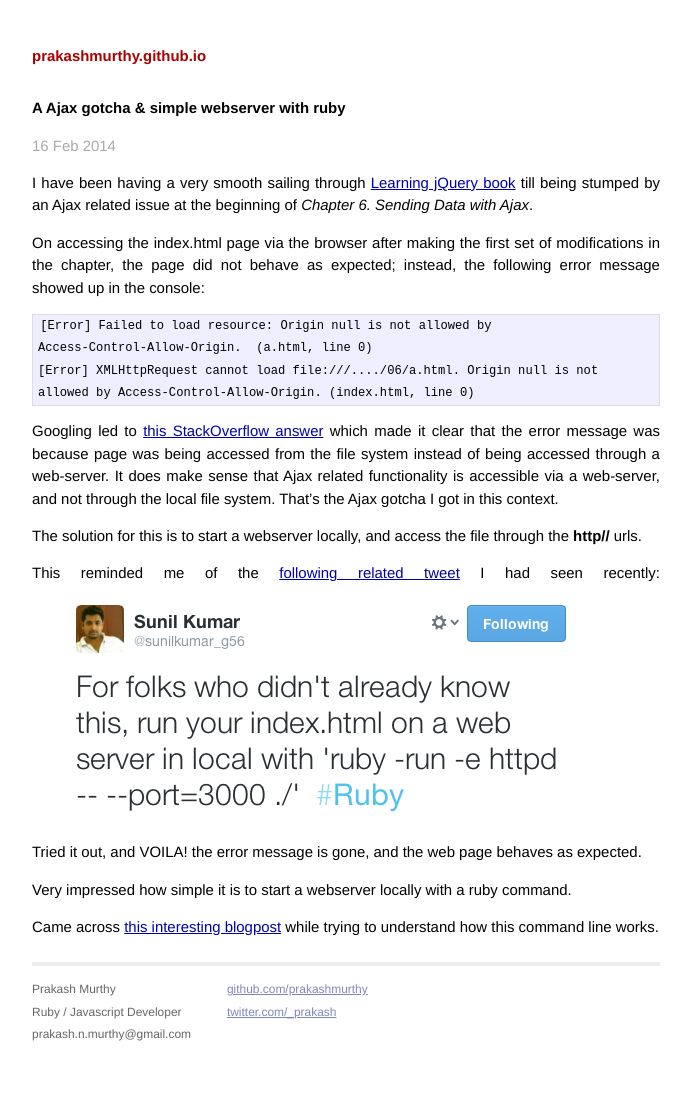
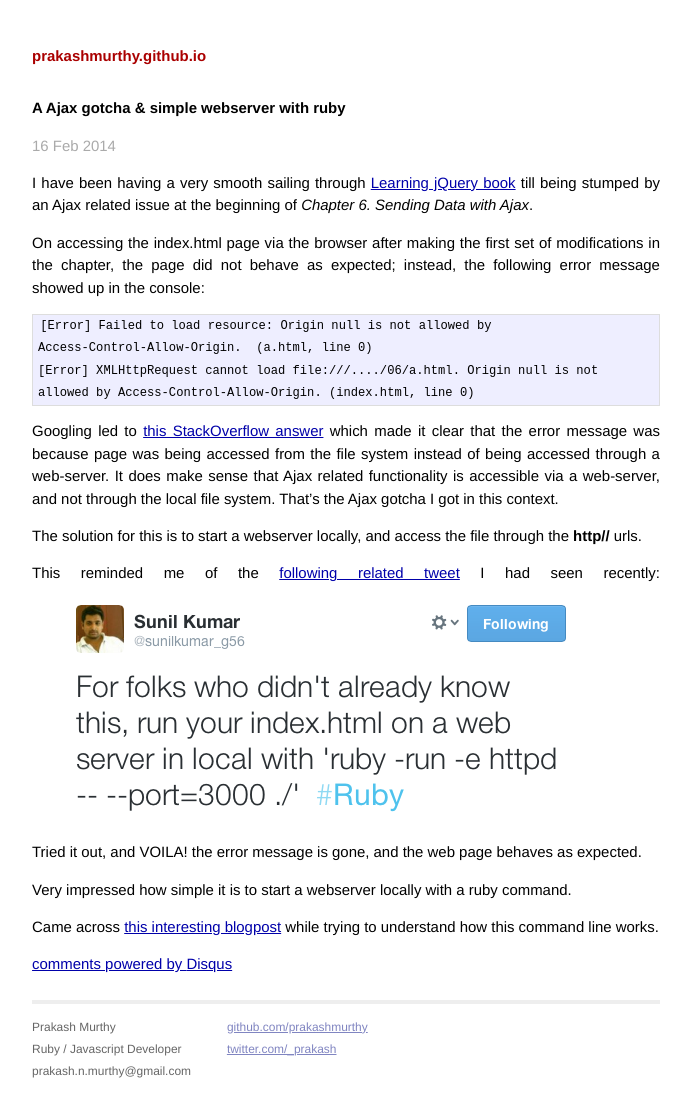
Before and after one commit to prakashmurthy/prakashmurthy.github.io, a Jekyll site: the page built from _posts/2014-02-16-A-Ajax-gotcha-and-a-simple-ruby-web-server.md, in a window 1280 px wide. Shown: the whole page, without its empty margins (294-985 px from the left). Built offline with Jekyll 4.4.1, drawn with Linux system fonts in a browser that asks for light colours; Markdown is read by kramdown in place of the engine named in the settings; comment, search, counter and statistics services are not loaded; before the commit the page ends 1057 px from its top, so only the background shows below that; some of the changed lines change nothing that is shown.

Commit message:
Added disqus for commenting

```diff
--- a/_layouts/post.html
+++ b/_layouts/post.html
@@ -5,5 +5,20 @@
 <p class="meta">{{ page.date | date_to_string }}</p>
 
 <div class="post">
-{{ content }}
+  {{ content }}
+  <div id="disqus_thread"></div>
+  <script type="text/javascript">
+    /* * * CONFIGURATION VARIABLES: EDIT BEFORE PASTING INTO YOUR WEBPAGE * * */
+  var disqus_shortname = 'mytechbloggh'; // required: replace example with your forum shortname
+
+  /* * * DON'T EDIT BELOW THIS LINE * * */
+  (function() {
+   var dsq = document.createElement('script'); dsq.type = 'text/javascript'; dsq.async = true;
+   dsq.src = '//' + disqus_shortname + '.disqus.com/embed.js';
+   (document.getElementsByTagName('head')[0] || document.getElementsByTagName('body')[0]).appendChild(dsq);
+   })();
+</script>
+<noscript>Please enable JavaScript to view the <a href="http://disqus.com/?ref_noscript">comments powered by Disqus.</a></noscript>
+<a href="http://disqus.com" class="dsq-brlink">comments powered by <span class="logo-disqus">Disqus</span></a>
+
 </div>
```
